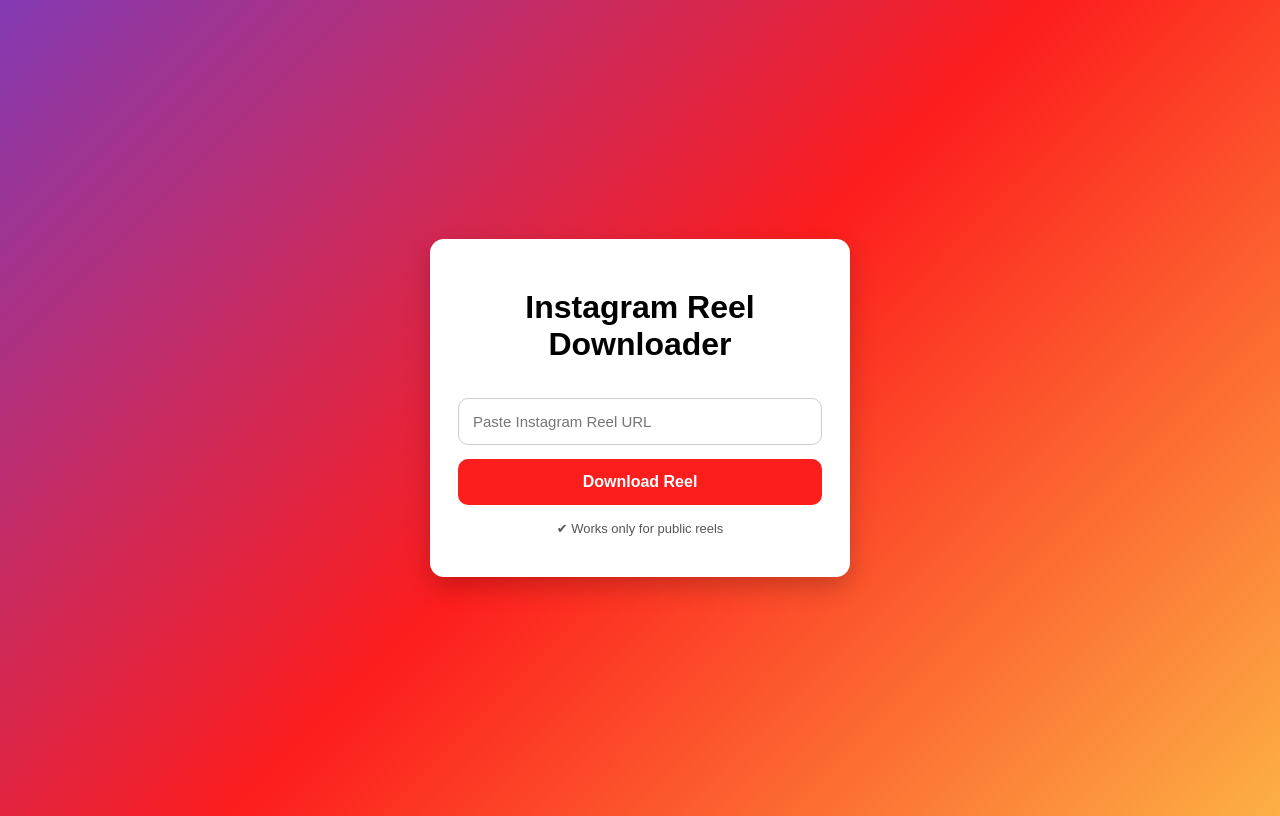
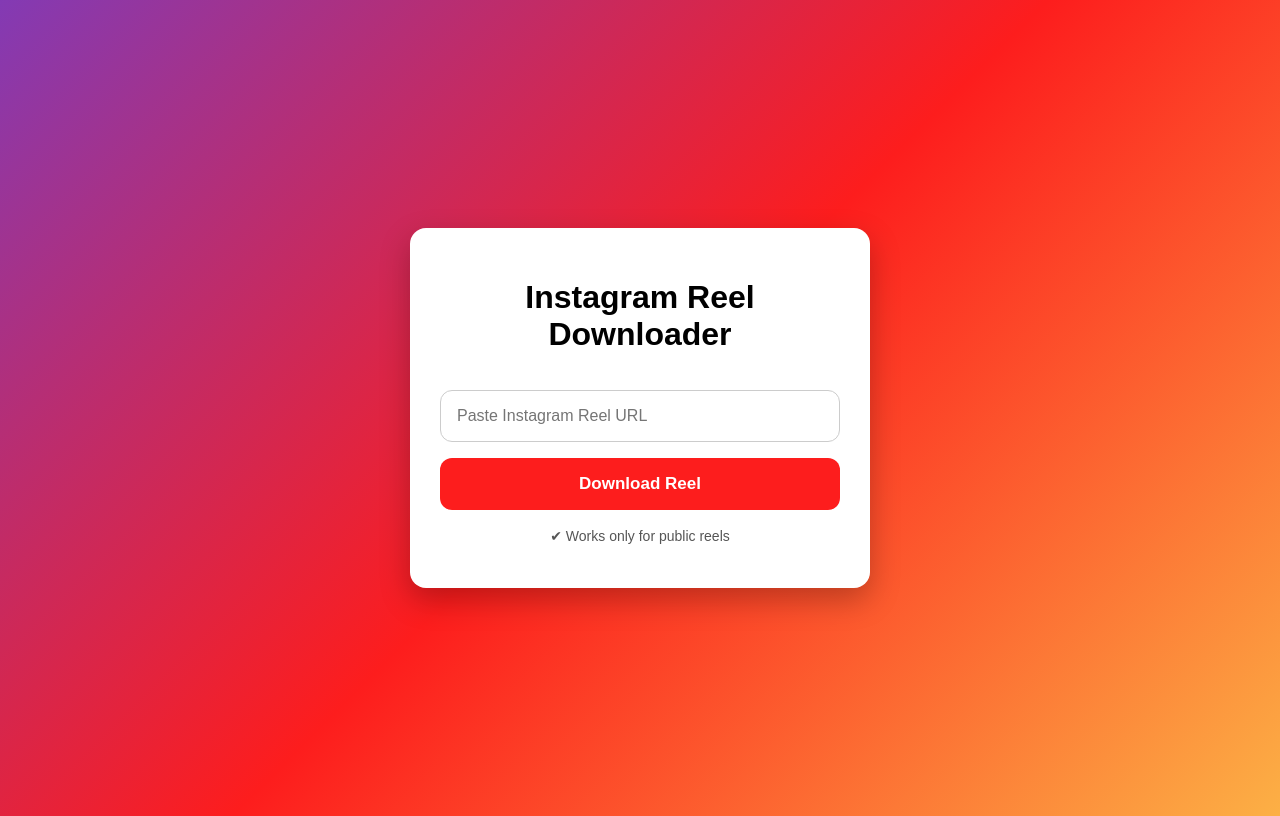
Before and after one commit to vishnusharma17/instagram_reels_downloader, a Flask app: page / in a window 1280 px wide. Run offline with Flask 3, Linux system fonts and the light colour scheme.

Commit message:
css improvement

```diff
--- a/static/style.css
+++ b/static/style.css
@@ -9,28 +9,28 @@ body {
   display: flex;
   justify-content: center;
   align-items: center;
-  padding: 16px; /* mobile spacing */
+  padding: 10px; /* 👈 left & right 10px gap */
 }
 
 /* Card */
 .card {
   background: white;
-  padding: 28px;
-  border-radius: 14px;
   width: 100%;
-  max-width: 380px; /* responsive width */
+  max-width: 420px; /* 👈 width increase */
+  padding: 30px;    /* 👈 height feel increase */
+  border-radius: 16px;
   text-align: center;
-  box-shadow: 0 10px 25px rgba(0,0,0,.2);
+  box-shadow: 0 12px 30px rgba(0,0,0,.25);
 }
 
 /* Input */
 input {
   width: 100%;
-  padding: 14px;
-  margin: 14px 0;
-  border-radius: 10px;
+  padding: 16px; /* bigger input */
+  margin: 16px 0;
+  border-radius: 12px;
   border: 1px solid #ccc;
-  font-size: 15px;
+  font-size: 16px;
 }
 
 input:focus {
@@ -43,11 +43,11 @@ button {
   background: #fd1d1d;
   color: white;
   border: none;
-  padding: 14px;
+  padding: 16px; /* bigger button */
   width: 100%;
-  border-radius: 10px;
+  border-radius: 12px;
   cursor: pointer;
-  font-size: 16px;
+  font-size: 17px;
   font-weight: 600;
   transition: background 0.2s ease;
 }
@@ -59,34 +59,28 @@ button:hover {
 /* Error */
 .error {
   color: #d00000;
-  margin-top: 12px;
+  margin-top: 14px;
   font-size: 14px;
 }
 
 /* Note */
 .note {
-  font-size: 13px;
+  font-size: 14px;
   color: #555;
-  margin-top: 16px;
+  margin-top: 18px;
 }
 
-/* 📱 Mobile specific */
+/* 📱 Mobile fine tuning */
 @media (max-width: 480px) {
   .card {
-    padding: 22px;
-    border-radius: 12px;
-  }
-
-  input,
-  button {
-    font-size: 15px;
-    padding: 13px;
+    max-width: calc(100vw - 20px); /* 👈 left-right 10px gap confirm */
+    padding: 28px;
   }
 }
 
 /* 🖥 Desktop */
 @media (min-width: 768px) {
   .card {
-    max-width: 420px;
+    max-width: 460px;
   }
 }
```
